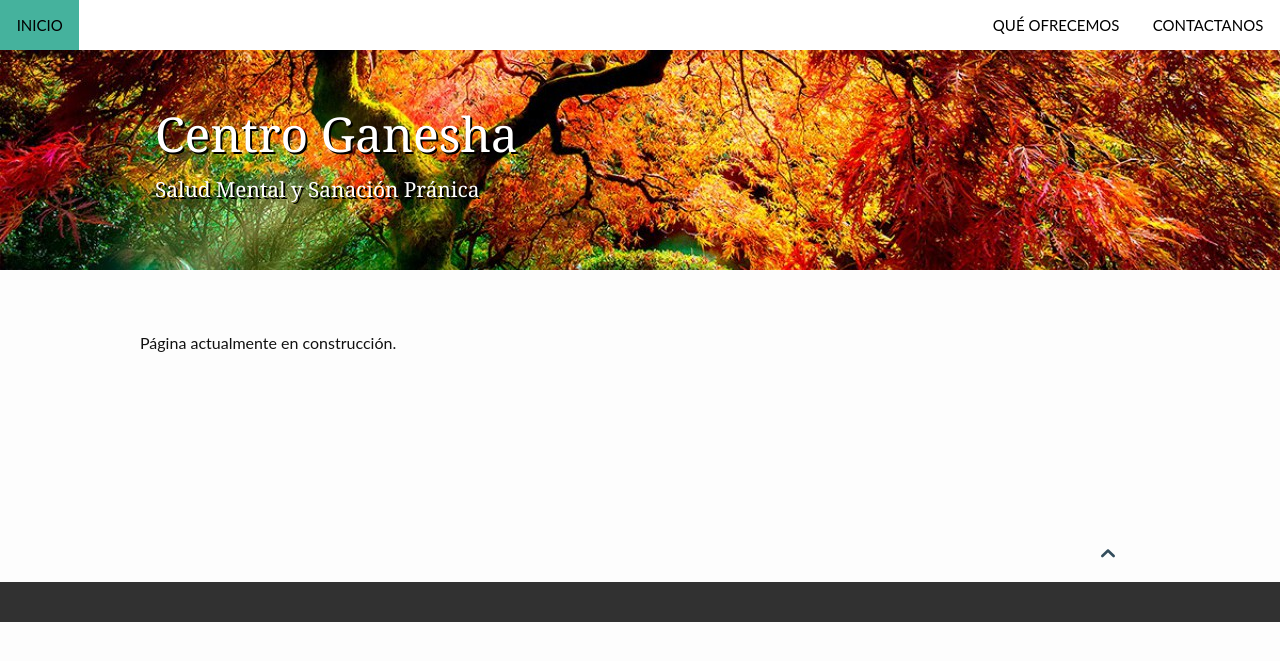
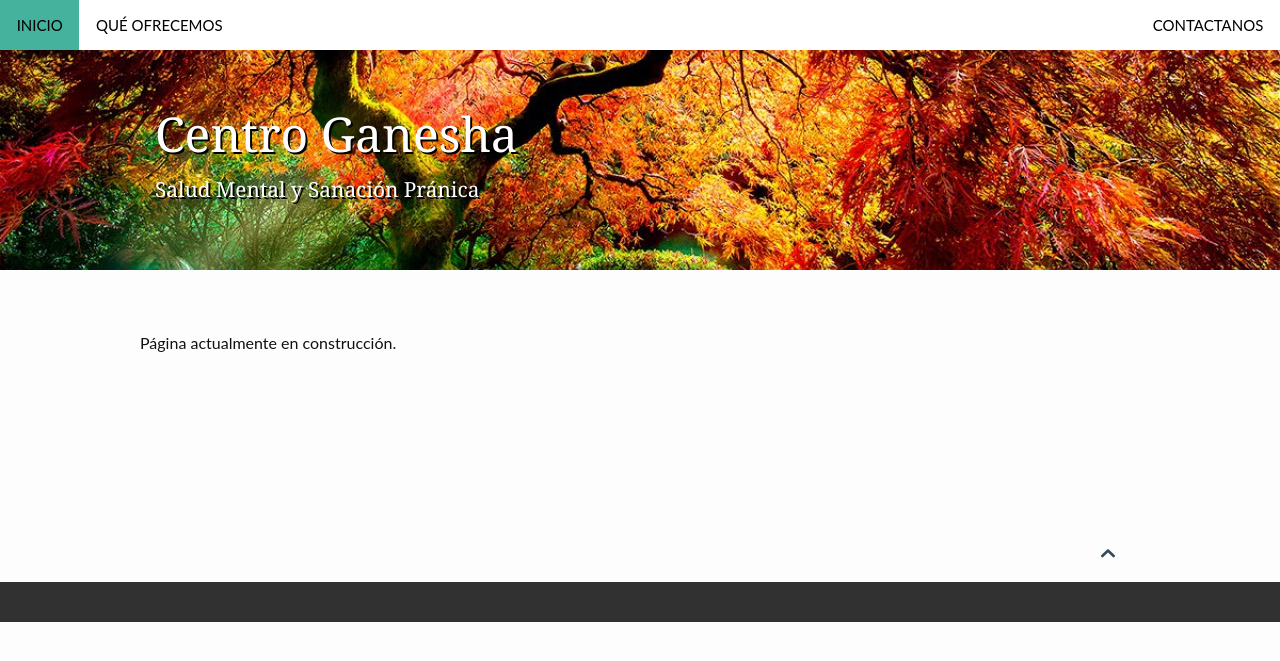
Before and after one commit to ganeshaterapias/ganeshaterapias.github.io, a Jekyll site: the page built from index.md, in a window 1280 px wide. Shown: the top 661 px of the page. Built offline with Jekyll 4.4.1, drawn with Linux system fonts in a browser that asks for light colours; part of the change alters nothing that is shown.

```diff
--- a/_data/navigation.yml
+++ b/_data/navigation.yml
@@ -4,7 +4,7 @@
 
 - title: "Qué ofrecemos"
   url: "/que-ofrecemos/"
-  side: right
+  side: left
 
 - title: "Contactanos"
   url: "/contactanos/"
```
